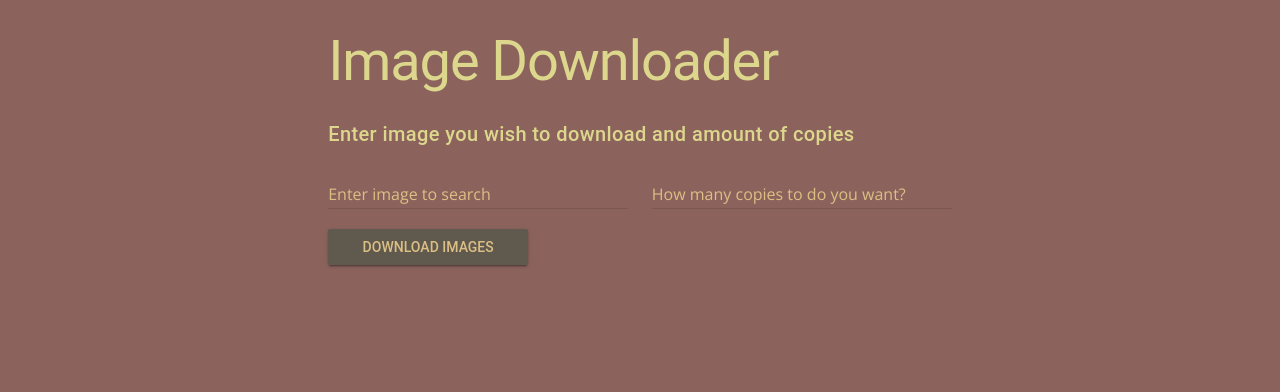
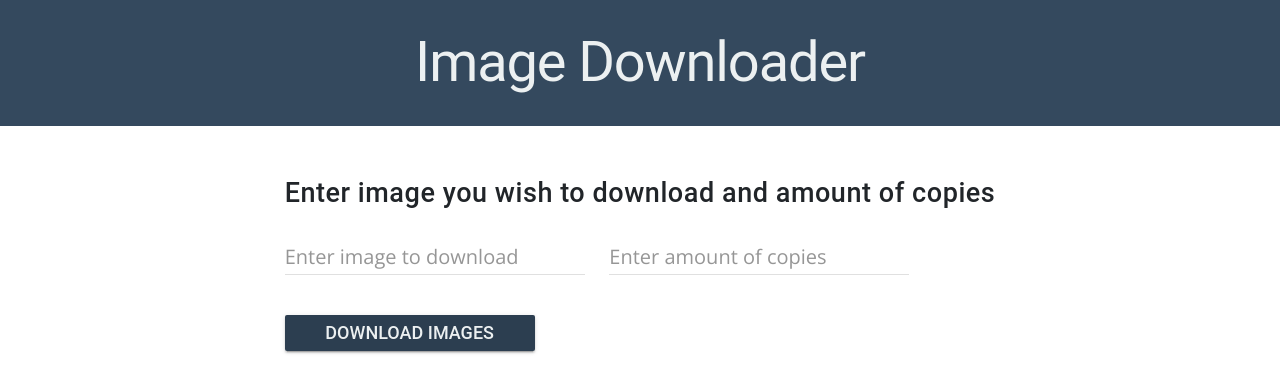
Before and after one commit to Tommy2016x/Image-Downloader-App, a website: page index.html in a window 1280 px wide. Drawn offline with nearby package versions, Linux system fonts and the light colour scheme.

Commit message:
updated styles

```diff
--- a/index.html
+++ b/index.html
@@ -14,11 +14,22 @@
 
         body{
             font-family: 'Open Sans', sans-serif;
-            background-color:#8B635C
+            font-size: 18px;
         }
 
-        p, h1, h5, label{
-            color:#DDD78D;
+        h5{
+            font-size: 1.5em;
+        }
+         h1{
+            color:#ecf0f1;
+        }
+
+        .background{
+            background-color: #34495e;
+            text-align: center;
+            padding-top:1px;
+            padding-bottom: 1px;
+            margin-bottom: 30px;
         }
         .container{
             display: flex;
@@ -30,46 +41,62 @@
         }
 
         .mdl-button{
-            width: 200px;
+            width: 250px;
+            margin-top: 20px;
+
         }
 
         .mdl-button--raised.mdl-button--colored {
-            background: #60594D;
-            color: #DCBF85
+            background: #2c3e50;
+            color: #ecf0f1;
+            font-size: 1em;
         }
 
         .mdl-textfield__label{
-            color: #DCBF85
+            color: rgb(150, 150, 150);
+            font-size: 1.25em;
+        }
+
+        .mdl-textfield__input{
+            font-size: 1.25em;
         }
 
         .input{
             margin-right: 20px;
-            color: #DCBF85;
+        }
+
+        input{
+            font-size: 1.25em;
+            color:red;
         }
 
 
     </style>
 </head>
 <body>
+        <div class="background">
+                <h1 class="title">Image Downloader</h1>
+              </div>
     <div class="container">
     <form>
-        <h1 class="title">Image Downloader</h1>
+
+
         <h5>Enter image you wish to download and amount of copies</h5>
         <div class="mdl-textfield mdl-js-textfield input">
             <input class="mdl-textfield__input" name="search" type="text" id="sample1">
-            <label class="mdl-textfield__label" for="sample1">Enter image to search</label>
+            <label class="mdl-textfield__label" for="sample1">Enter image to download</label>
           </div>
           <div class="mdl-textfield mdl-js-textfield">
             <input class="mdl-textfield__input" name="amount" type="number" id="sample1">
-            <label class="mdl-textfield__label" for="sample1">How many copies to do you want?</label>
+            <label class="mdl-textfield__label" for="sample1">Enter amount of copies</label>
           </div>
           <div>
 
           </div>
     </form>
-    <button class="mdl-button mdl-js-button mdl-button--raised mdl-button--colored">
-            Download Images
-          </button>
+        <button class="mdl-button mdl-js-button mdl-button--raised mdl-button--colored">
+         Download Images
+         </button>
 </div>
     <script src="https://code.jquery.com/jquery-3.2.1.slim.min.js" integrity="sha384-KJ3o2DKtIkvYIK3UENzmM7KCkRr/rE9/Qpg6aAZGJwFDMVNA/GpGFF93hXpG5KkN" crossorigin="anonymous"></script>
 <script src="https://cdnjs.cloudflare.com/ajax/libs/popper.js/1.12.9/umd/popper.min.js" integrity="sha384-ApNbgh9B+Y1QKtv3Rn7W3mgPxhU9K/ScQsAP7hUibX39j7fakFPskvXusvfa0b4Q" crossorigin="anonymous"></script>
```
